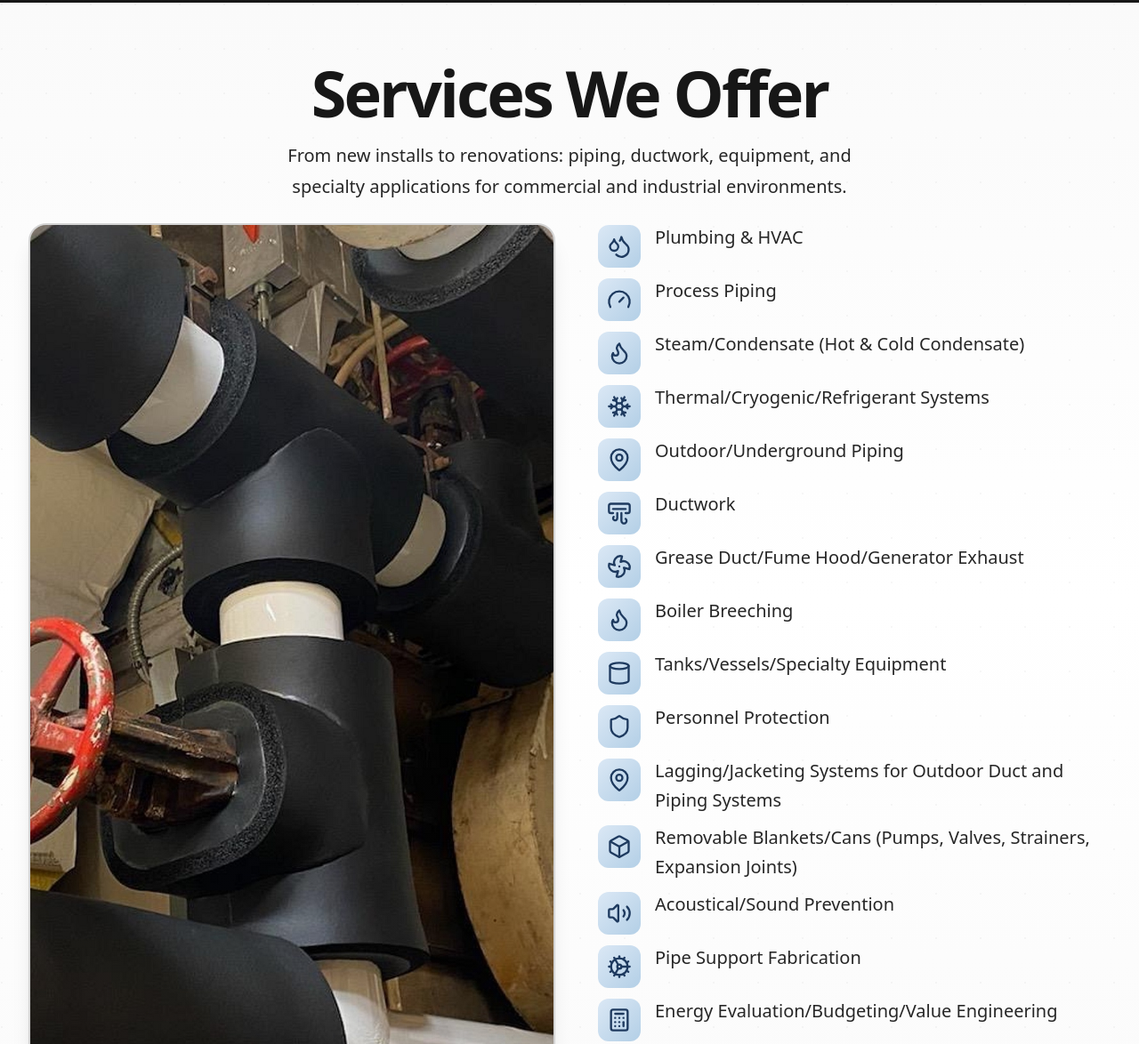
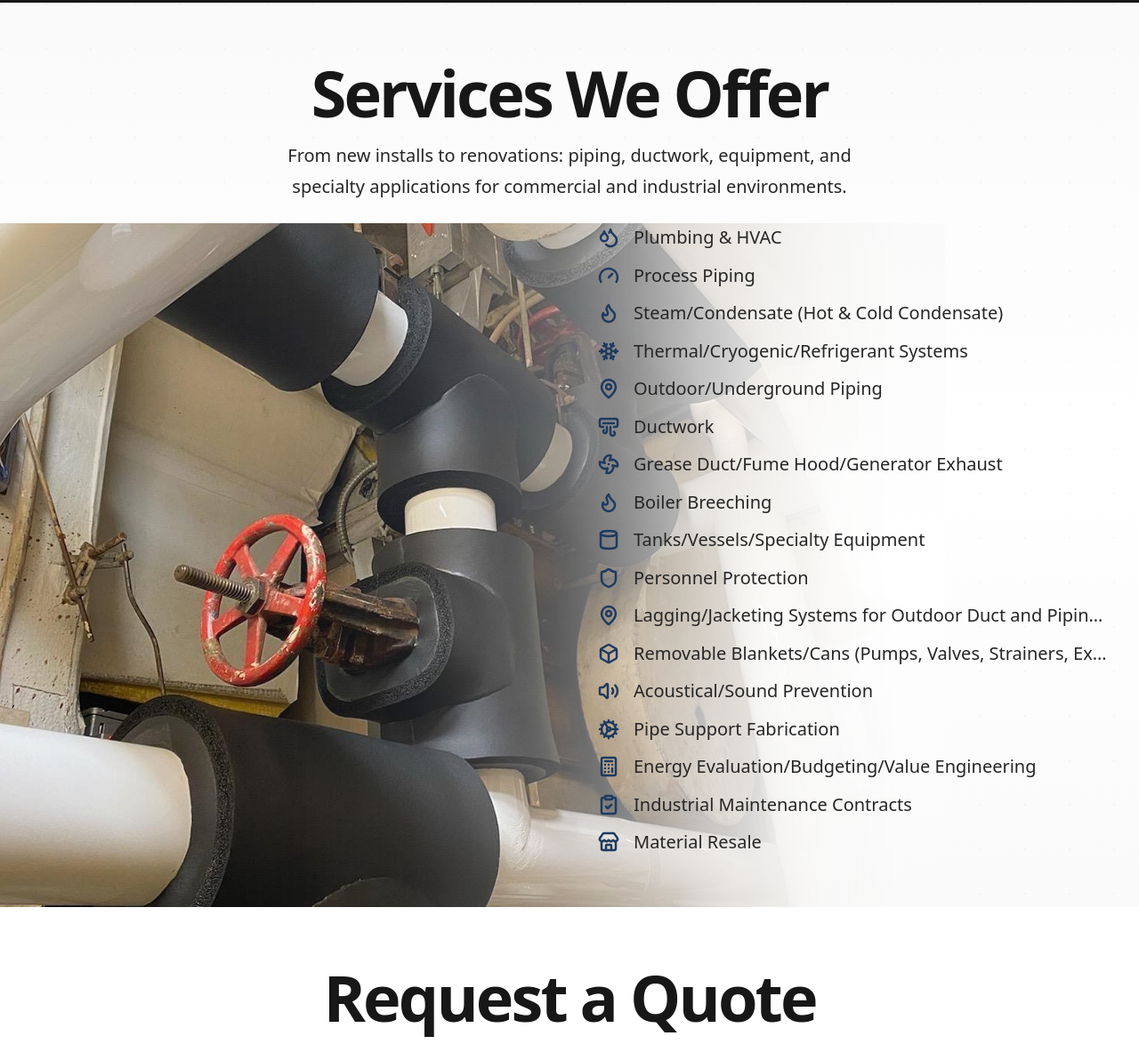
Before and after one commit to ggoupille8/rmi-website, an Astro site: page / in a window 1280 px wide. Shown: the part 763-1937 px from the top of the page at 89% size. Built offline with nearby package versions, Linux system fonts and the light colour scheme; Astro itself is replaced by a stand-in of ours.

Commit message:
Enhance services section: extend image behind text with gradient fade, improve icon alignment and styling

```diff
--- a/src/components/landing/Services.tsx
+++ b/src/components/landing/Services.tsx
@@ -256,30 +256,45 @@ export default function Services({
         </div>
 
         {/* Two-column layout: Image left, Services list right */}
-        <div className="grid lg:grid-cols-2 gap-6 lg:gap-8 items-stretch">
-          {/* Left Column: Services Image */}
-          <div className="hidden lg:block relative">
-            <div className="relative w-full h-full min-h-[600px] rounded-2xl overflow-hidden border-2 border-neutral-300 dark:border-neutral-700 shadow-xl bg-neutral-200 dark:bg-neutral-800">
+        <div className="grid lg:grid-cols-2 gap-6 lg:gap-8 items-stretch relative z-10">
+          {/* Background Image - Full bleed left, aligned with services grid top, extends to bottom of section */}
+          <div
+            className="hidden lg:block absolute top-0 left-0 z-0"
+            style={{
+              left: "calc(-50vw + 50% - 2rem)",
+              bottom: "-3.5rem",
+              width: "90%",
+            }}
+          >
+            <div className="relative w-full h-full overflow-hidden bg-neutral-200 dark:bg-neutral-800">
+              {/* Background color that shows through where image fades - matches section background */}
+              <div
+                className="absolute inset-0 bg-gradient-to-b from-neutral-50 via-white to-neutral-50 dark:from-neutral-900 dark:via-neutral-900 dark:to-neutral-950"
+                aria-hidden="true"
+              />
               <img
                 src="/images/hero/hero-1.jpg"
                 alt="Mechanical insulation services"
                 className="w-full h-full object-cover object-center"
+                style={{
+                  maskImage:
+                    "linear-gradient(to right, black 0%, black 15%, rgba(0, 0, 0, 0.98) 25%, rgba(0, 0, 0, 0.95) 35%, rgba(0, 0, 0, 0.9) 45%, rgba(0, 0, 0, 0.8) 52%, rgba(0, 0, 0, 0.65) 60%, rgba(0, 0, 0, 0.45) 68%, rgba(0, 0, 0, 0.25) 75%, rgba(0, 0, 0, 0.1) 82%, rgba(0, 0, 0, 0.03) 88%, transparent 95%, transparent 100%)",
+                  WebkitMaskImage:
+                    "linear-gradient(to right, black 0%, black 15%, rgba(0, 0, 0, 0.98) 25%, rgba(0, 0, 0, 0.95) 35%, rgba(0, 0, 0, 0.9) 45%, rgba(0, 0, 0, 0.8) 52%, rgba(0, 0, 0, 0.65) 60%, rgba(0, 0, 0, 0.45) 68%, rgba(0, 0, 0, 0.25) 75%, rgba(0, 0, 0, 0.1) 82%, rgba(0, 0, 0, 0.03) 88%, transparent 95%, transparent 100%)",
+                }}
                 loading="lazy"
                 onError={(e) => {
                   console.error("Services image failed to load");
                   (e.target as HTMLImageElement).style.display = "none";
                 }}
               />
-              {/* Subtle gradient overlay for better text contrast if needed */}
-              <div
-                className="absolute inset-0 bg-gradient-to-b from-transparent via-transparent to-neutral-900/10 dark:to-neutral-900/20 pointer-events-none"
-                aria-hidden="true"
-              />
             </div>
           </div>
+          {/* Left Column: Spacer for image */}
+          <div className="hidden lg:block"></div>
 
           {/* Right Column: Services List */}
-          <div className="lg:pl-4">
+          <div className="lg:pl-4 relative z-10">
             <ul className="space-y-2.5">
               {services.map((service, index) => {
                 // Runtime assertion to prevent undefined crashes
@@ -291,13 +306,18 @@ export default function Services({
                 }
                 const IconComponent = getServiceIcon(service.title);
                 return (
-                  <li key={index} className="group flex items-start gap-4">
-                    <div className="flex-shrink-0 mt-0.5">
-                      <div className="flex h-12 w-12 items-center justify-center rounded-lg bg-gradient-to-br from-primary-100 to-primary-200 dark:from-primary-900/50 dark:to-primary-800/40 text-primary-600 dark:text-primary-400">
-                        <IconComponent className="h-7 w-7" aria-hidden="true" />
-                      </div>
+                  <li
+                    key={index}
+                    className="group flex items-center gap-4 whitespace-nowrap"
+                  >
+                    <div className="flex-shrink-0">
+                      <IconComponent
+                        className="h-6 w-6 text-primary-600 dark:text-primary-400"
+                        aria-hidden="true"
+                        style={{ strokeWidth: 2.5 }}
+                      />
                     </div>
-                    <span className="flex-1 text-xl font-medium leading-relaxed text-neutral-800 dark:text-neutral-200">
+                    <span className="flex-1 text-xl font-medium leading-relaxed text-neutral-800 dark:text-neutral-200 truncate">
                       {service.title}
                     </span>
                   </li>
```
